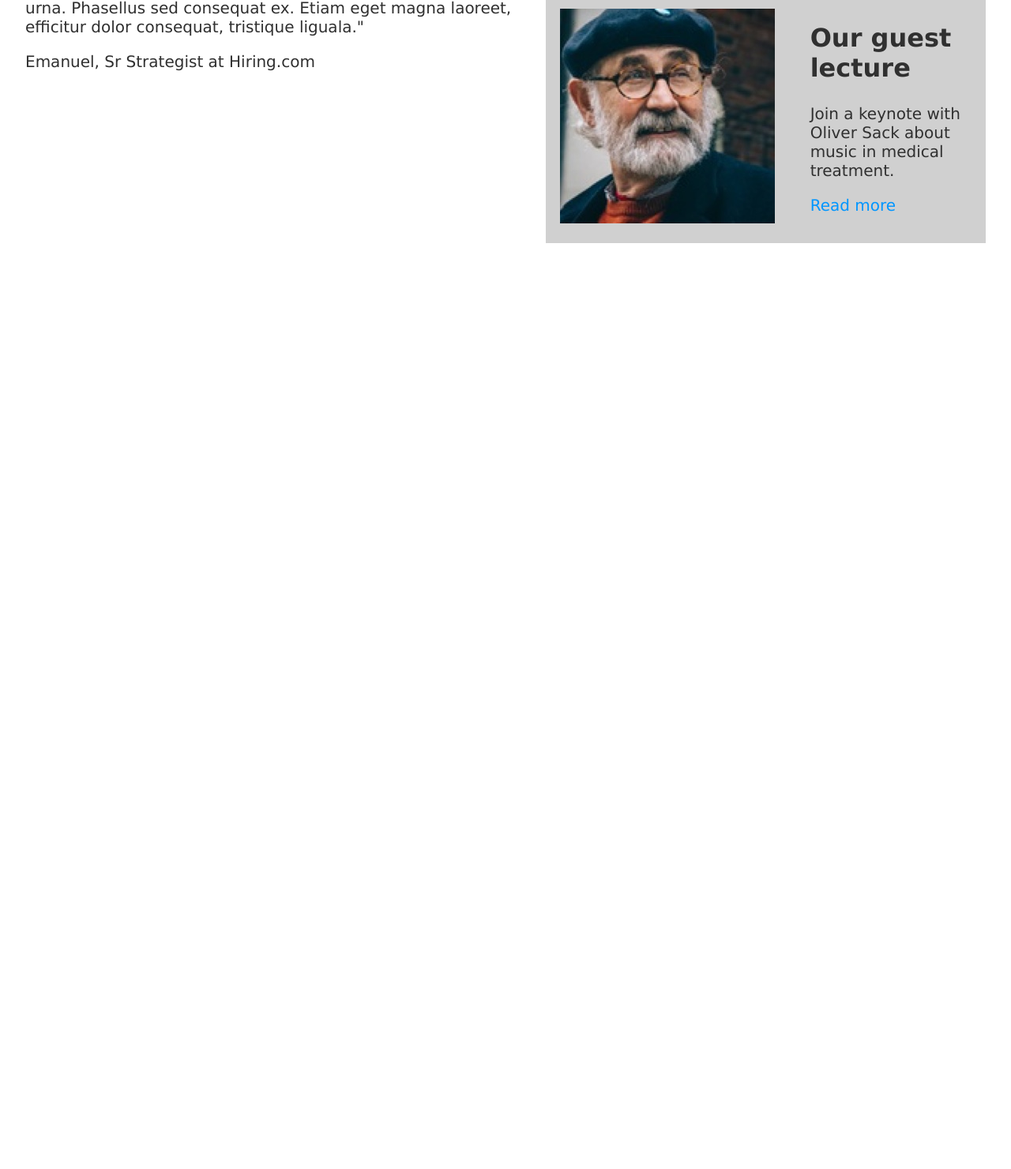
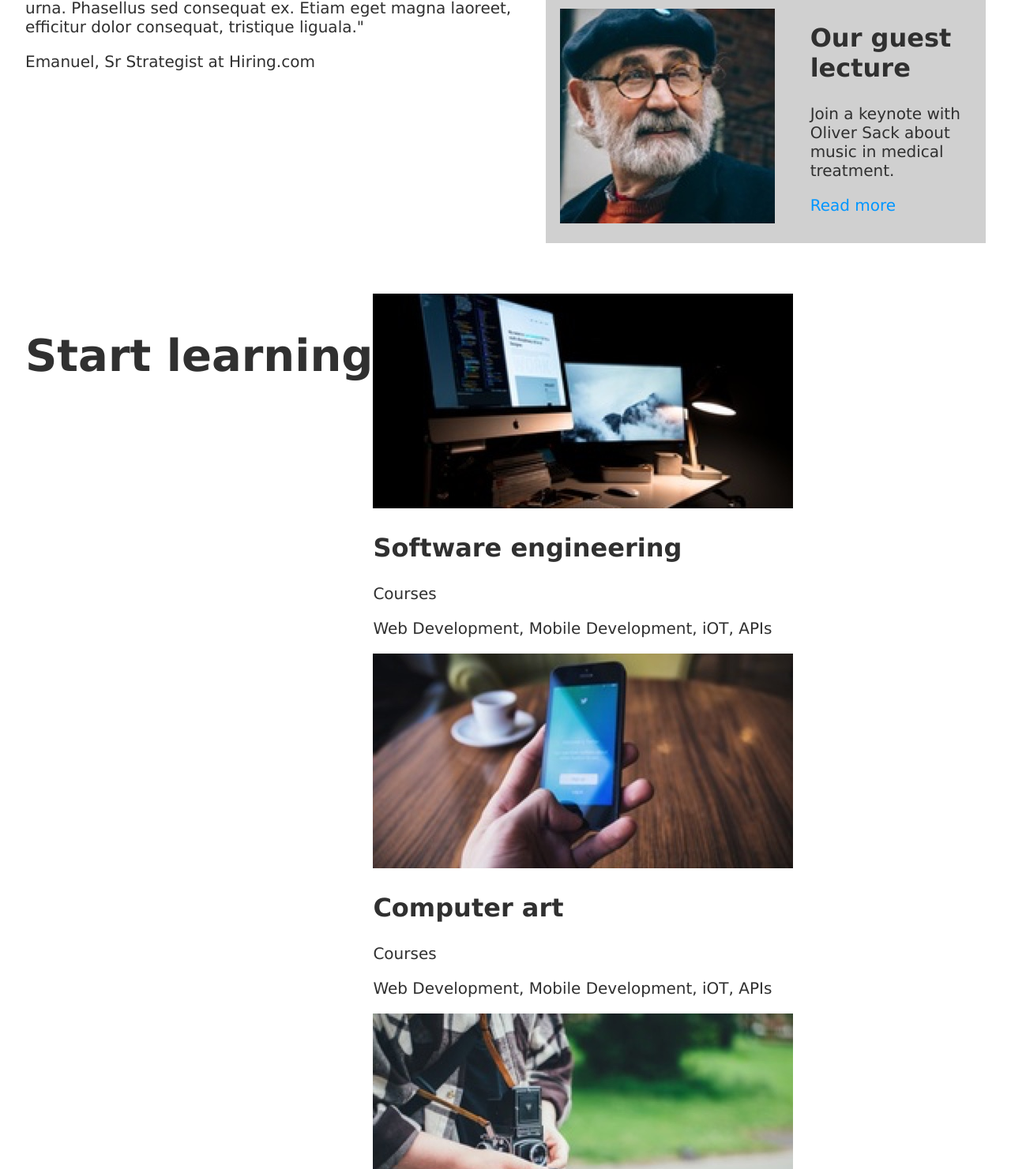
Before and after one commit to Irene12345/Colmar-Academy, a plain HTML site: page index.html in a window 1280 px wide. Shown: the part 1319-2800 px from the top of the page at 79% size. Before the commit the page ends 1667 px from the top, so only its background shows below. Drawn offline with Linux system fonts and the light colour scheme.

Commit message:
Added third section - desktop version

```diff
--- a/index.html
+++ b/index.html
@@ -66,8 +66,60 @@
                 </div>
             </div>
         </section>
-        <section >
-
+        <section id="third-section" class="sections">
+            <h1>Start learning</h1>
+            <div id="courses">
+                <div class="course-square">
+                    <img src="images/course-software.jpg">
+                    <div>
+                        <h2>Software engineering</h2>
+                        <p>Courses</p>
+                        <p>Web Development, Mobile Development, iOT, APIs</p>
+                    </div>
+                </div>
+                <div class="course-square">
+                    <img src="images/course-computer-art.jpg">
+                    <div>
+                        <h2>Computer art</h2>
+                        <p>Courses</p>
+                        <p>Web Development, Mobile Development, iOT, APIs</p>
+                    </div>
+                </div>
+                <div class="course-square">
+                    <img src="images/course-design.jpg">
+                    <div>
+                        <h2>Design</h2>
+                        <p>Courses</p>
+                        <p>Web Development, Mobile Development, iOT, APIs</p>
+                    </div>
+                </div>
+                <div id="courses">
+                <div class="course-square">
+                    <img src="images/course-data.jpg">
+                    <div>
+                        <h2>Data</h2>
+                        <p>Courses</p>
+                        <p>Web Development, Mobile Development, iOT, APIs</p>
+                    </div>
+                </div>
+                <div class="course-square">
+                    <img src="images/course-business.jpg">
+                    <div>
+                        <h2>Business</h2>
+                        <p>Courses</p>
+                        <p>Web Development, Mobile Development, iOT, APIs</p>
+                    </div>
+                </div>
+                <div class="course-square">
+                    <img src="images/course-marketing.jpg">
+                    <div>
+                        <h2>Marketing</h2>
+                        <p>Courses</p>
+                        <p>Web Development, Mobile Development, iOT, APIs</p>
+                    </div>
+                </div>
+            </div>
+            </div>
         </section>
         <section >
 
```
